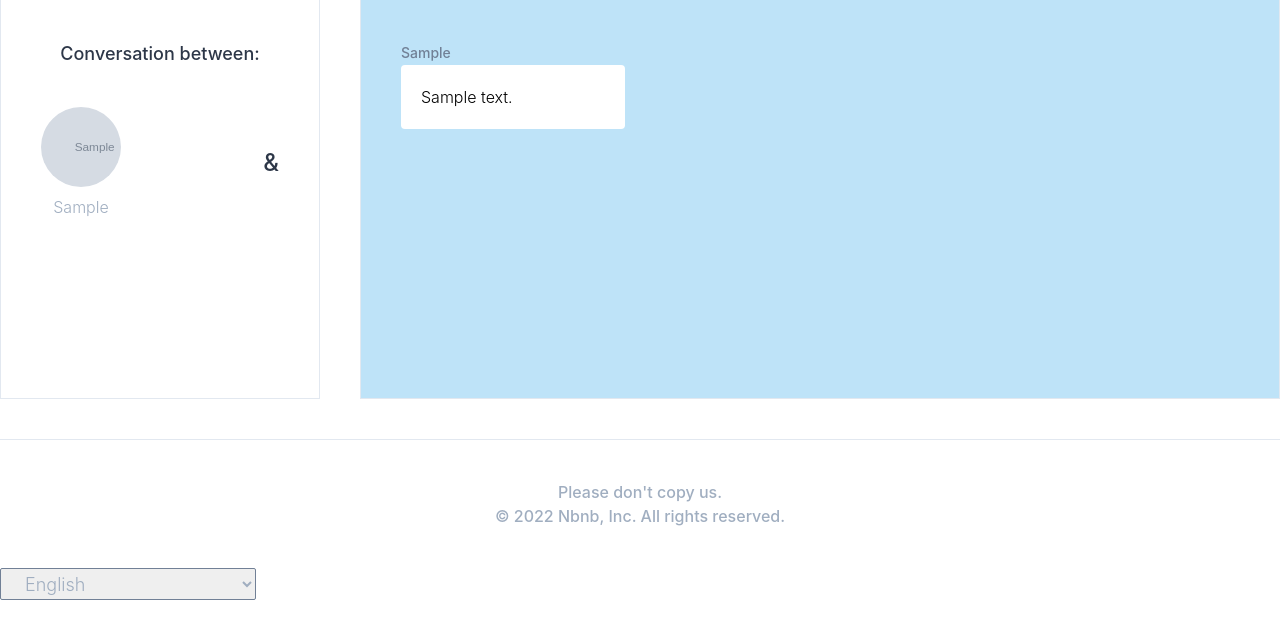
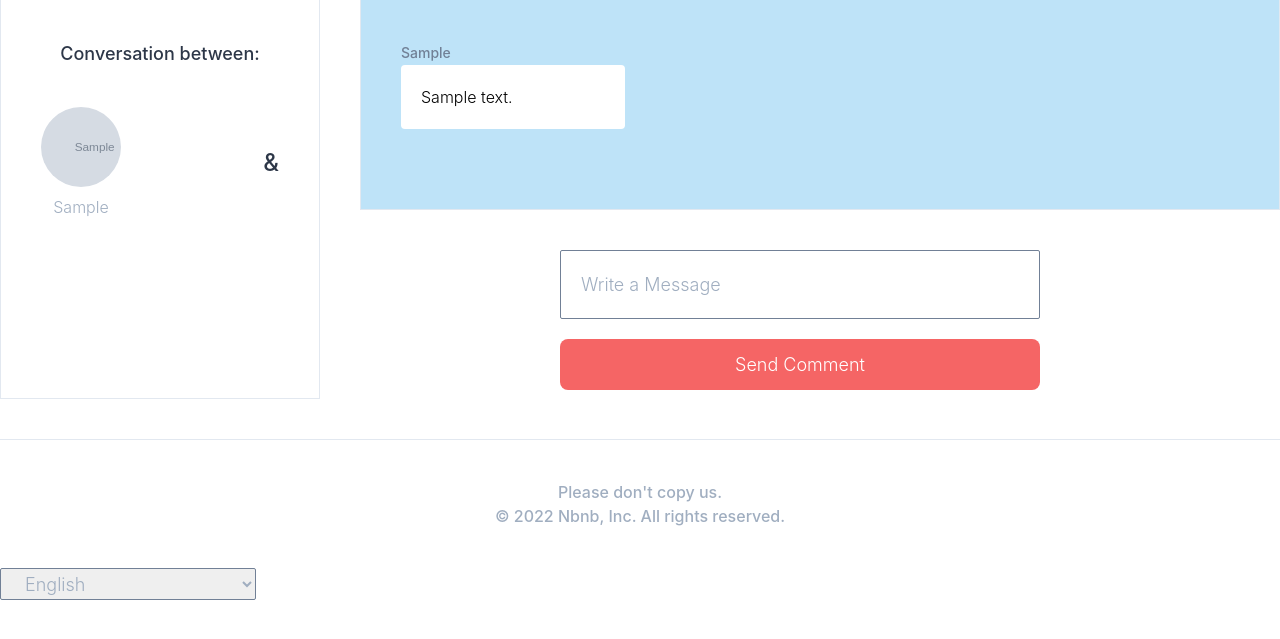
Before and after one commit to jeongsangtae/airbnb-clone, a Django app: page /conversations/1/ in a window 1280 px wide. Shown: the part 129-768 px from the top of the page. Run offline with Django 3.2, Linux system fonts and the light colour scheme; tables that the repository leaves empty hold one stand-in row (values such as "Sample post"); grey boxes marked "Sample" are stand-in pictures; parts of the project's set-up code (start-up, migrations or seed data) failed here and were passed over; some libraries are stand-ins or nearby versions.

Commit message:
#25.9 Creating a Message part

```diff
--- a/conversations/views.py
+++ b/conversations/views.py
@@ -1,13 +1,14 @@
 from django.db.models import Q
-from django.shortcuts import redirect, reverse
-from django.views.generic import DetailView
+from django.http import Http404
+from django.shortcuts import redirect, reverse, render
+from django.views.generic import View
 from users import models as user_models
-from . import models
+from . import models, forms
 
 
 def go_conversation(request, a_pk, b_pk):
-    user_one = user_models.User.objects.get(pk=a_pk)
-    user_two = user_models.User.objects.get(pk=b_pk)
+    user_one = user_models.User.objects.get_or_none(pk=a_pk)
+    user_two = user_models.User.objects.get_or_none(pk=b_pk)
     if user_one is not None and user_two is not None:
         try:
             conversation = models.Conversation.objects.get(
@@ -19,6 +20,26 @@ def go_conversation(request, a_pk, b_pk):
         return redirect(reverse("conversations:detail", kwargs={"pk": conversation.pk}))
 
 
-class ConversationDetailView(DetailView):
+class ConversationDetailView(View):
+    def get(self, *args, **kwargs):
+        pk = kwargs.get("pk")
+        conversation = models.Conversation.objects.get_or_none(pk=pk)
+        if not conversation:
+            raise Http404()
+        return render(
+            self.request,
+            "conversations/conversation_detail.html",
+            {"conversation": conversation},
+        )
 
-    model = models.Conversation
+    def post(self, *args, **kwargs):
+        message = self.request.POST.get("message", None)
+        pk = kwargs.get("pk")
+        conversation = models.Conversation.objects.get_or_none(pk=pk)
+        if not conversation:
+            raise Http404()
+        if message is not None:
+            models.Message.objects.create(
+                message=message, user=self.request.user, conversation=conversation
+            )
+        return redirect(reverse("conversations:detail", kwargs={"pk": pk}))
--- a/templates/conversations/conversation_detail.html
+++ b/templates/conversations/conversation_detail.html
@@ -25,7 +25,8 @@
                 {% endfor %}
             </div>
         </div>
-        <div class="border flex-grow ml-10 p-10 flex flex-col bg-blue-200">
+        <div class="flex-grow">
+          <div class="border ml-10 p-10 flex flex-col bg-blue-200">
             {% if conversation.messages.count == 0 %}
                 no messages
             {% else %}
@@ -48,6 +49,12 @@
                     </div>
                 {% endfor %}
             {% endif %}
+          </div>
+              <form class="mt-10 w-1/2 mx-auto" method="POST">
+                  {% csrf_token %}
+                  <input class="border-box mb-5" name="message" placeholder="Write a Message" required />
+                  <button class="btn-link">Send Comment</button>
+              </form>
         </div>
 
     </div>
```
Also changed, not shown: conversations/forms.py (added, +8 -0 lines).
